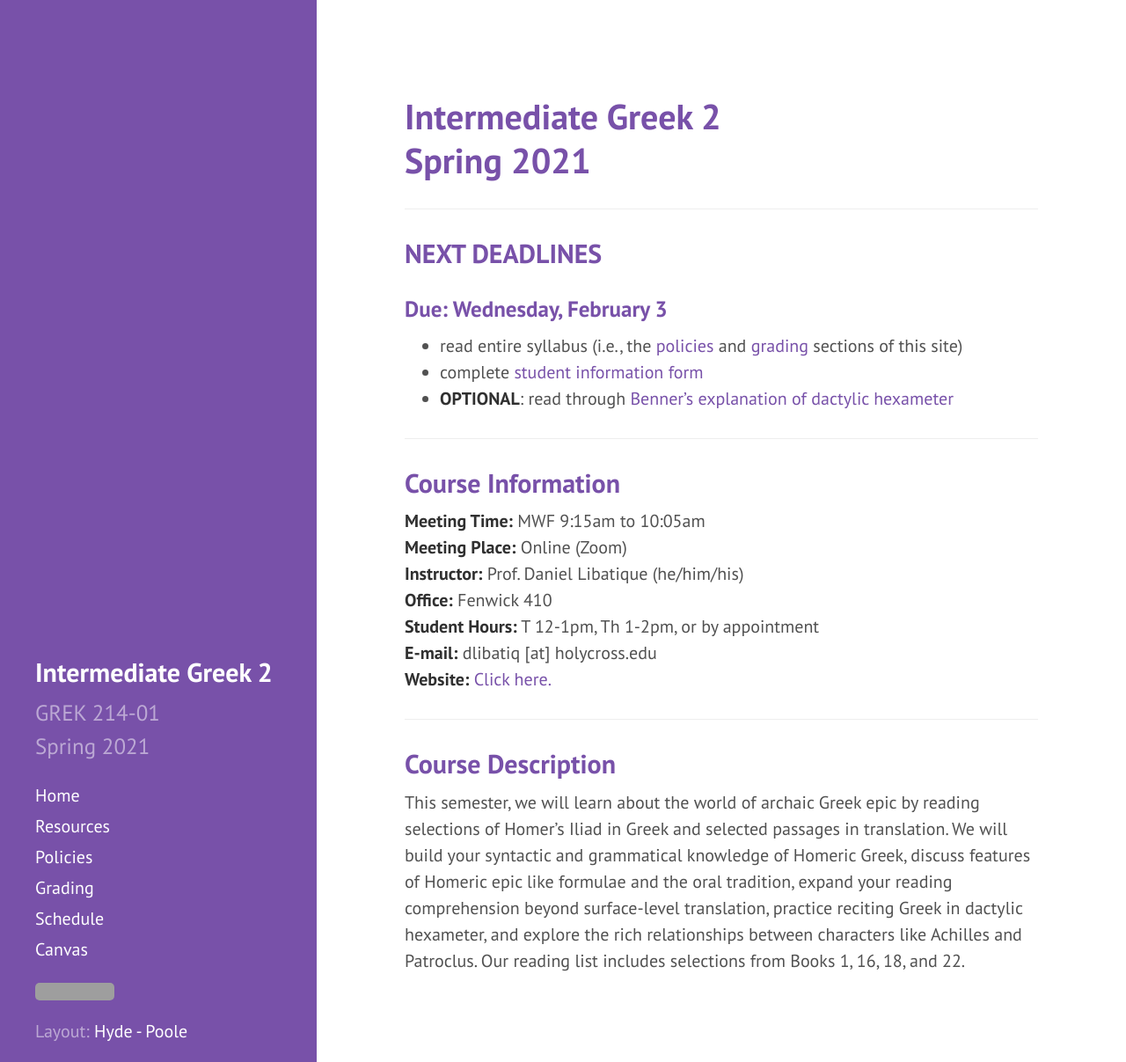
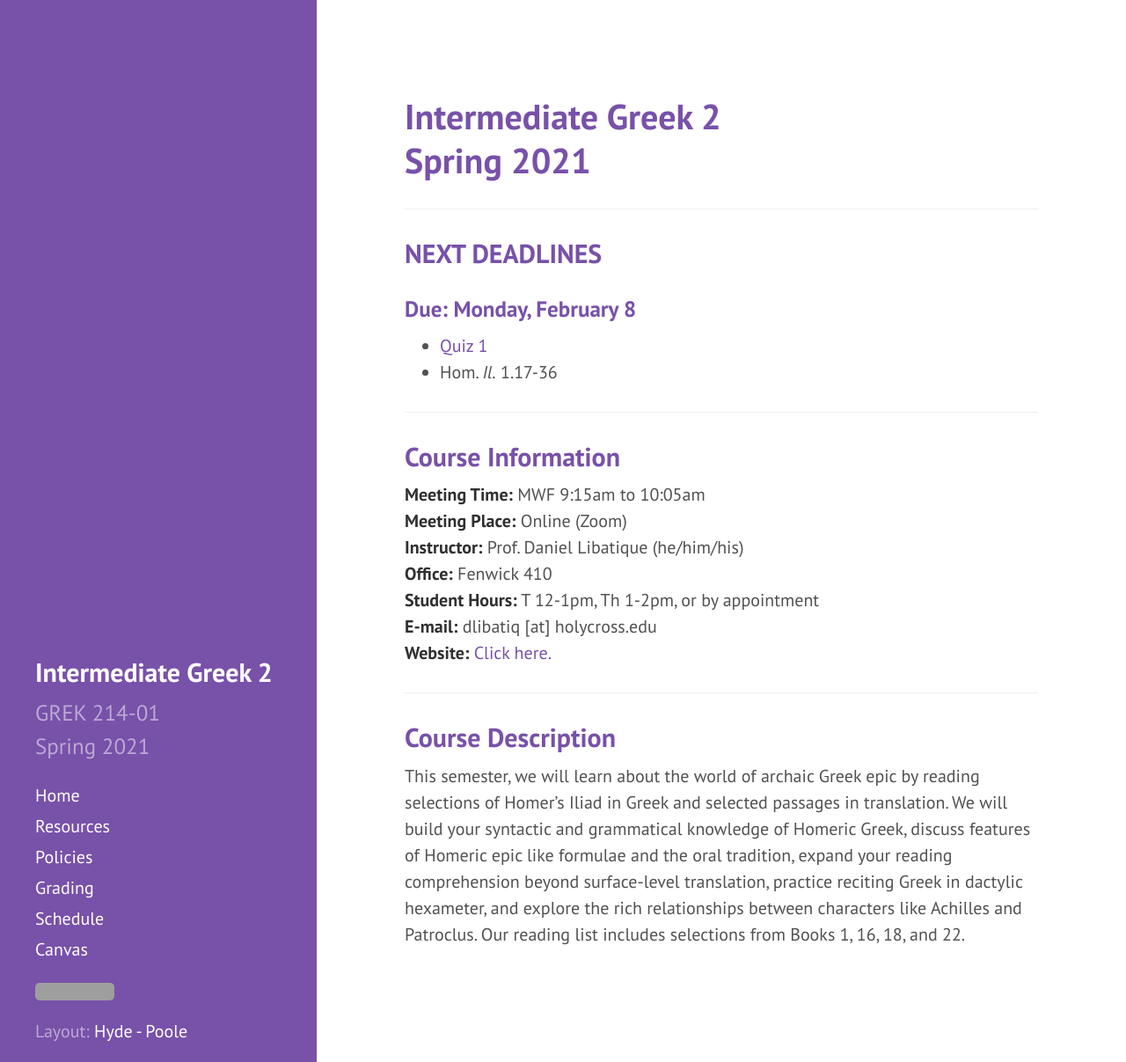
Before and after one commit to DLibatique/GREK214-S21, a Jekyll site: the page built from _pages/index.md, in a window 1280 px wide and 1207 px high. Shown: the whole window at 88% size. Built offline with Jekyll 4.4.1, drawn with Linux system fonts in a browser that asks for light colours; grey boxes are pictures that could not be loaded.

Commit message:
updated homepage

```diff
--- a/_pages/index.md
+++ b/_pages/index.md
@@ -10,10 +10,9 @@ permalink: /
 
 ## NEXT DEADLINES
 
-### Due: Wednesday, February 3
-* read entire syllabus (i.e., the [policies](policies) and [grading](grading) sections of this site)
-* complete [student information form](https://forms.gle/1EkwwErBKskJxMdt8)
-* **OPTIONAL**: read through [Benner's explanation of dactylic hexameter](http://www.perseus.tufts.edu/hopper/disppref?url=/hopper/text?doc=Perseus%3Atext%3A1999.04.0083&default.scheme=appendix%3Apart%3Asection*&default.type=part)
+### Due: Monday, February 8
+* [Quiz 1](https://hc.instructure.com/courses/2941/assignments/31052)
+* Hom. *Il.* 1.17-36
 
 ***
 
```
